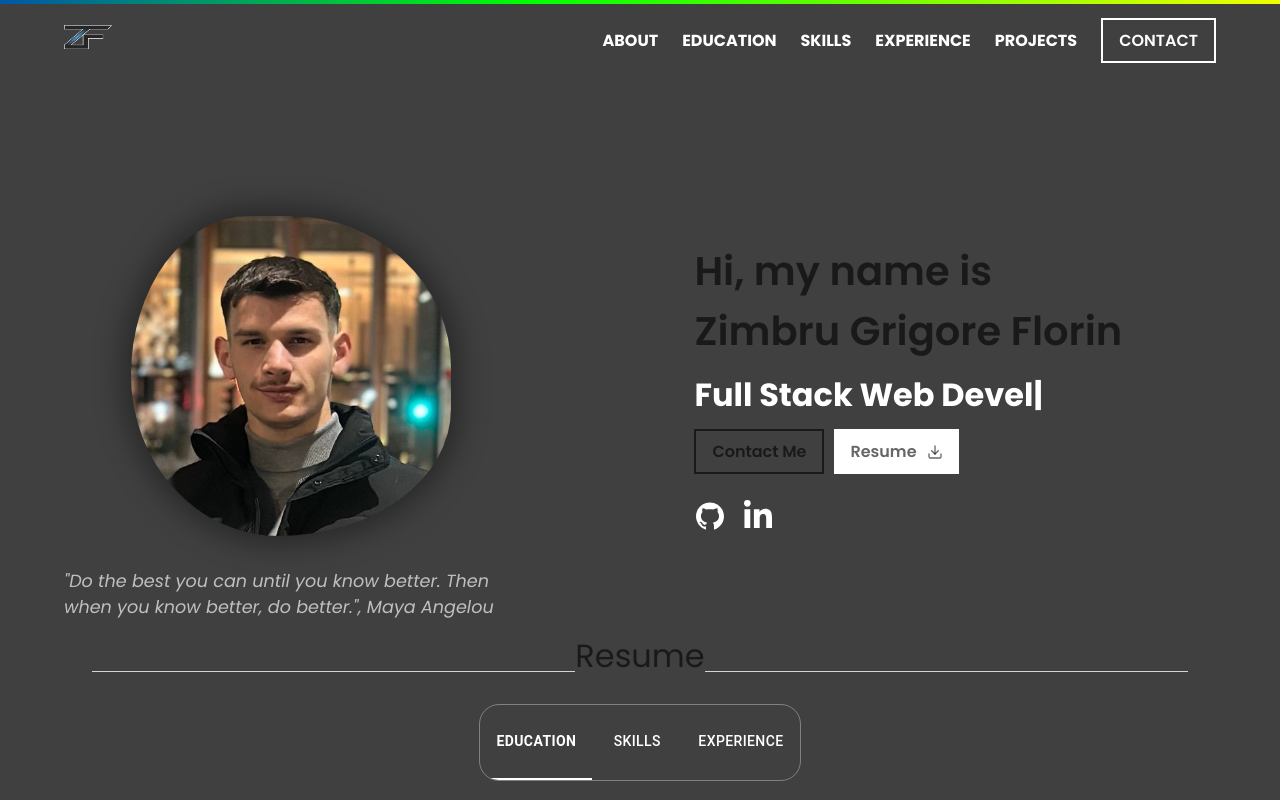
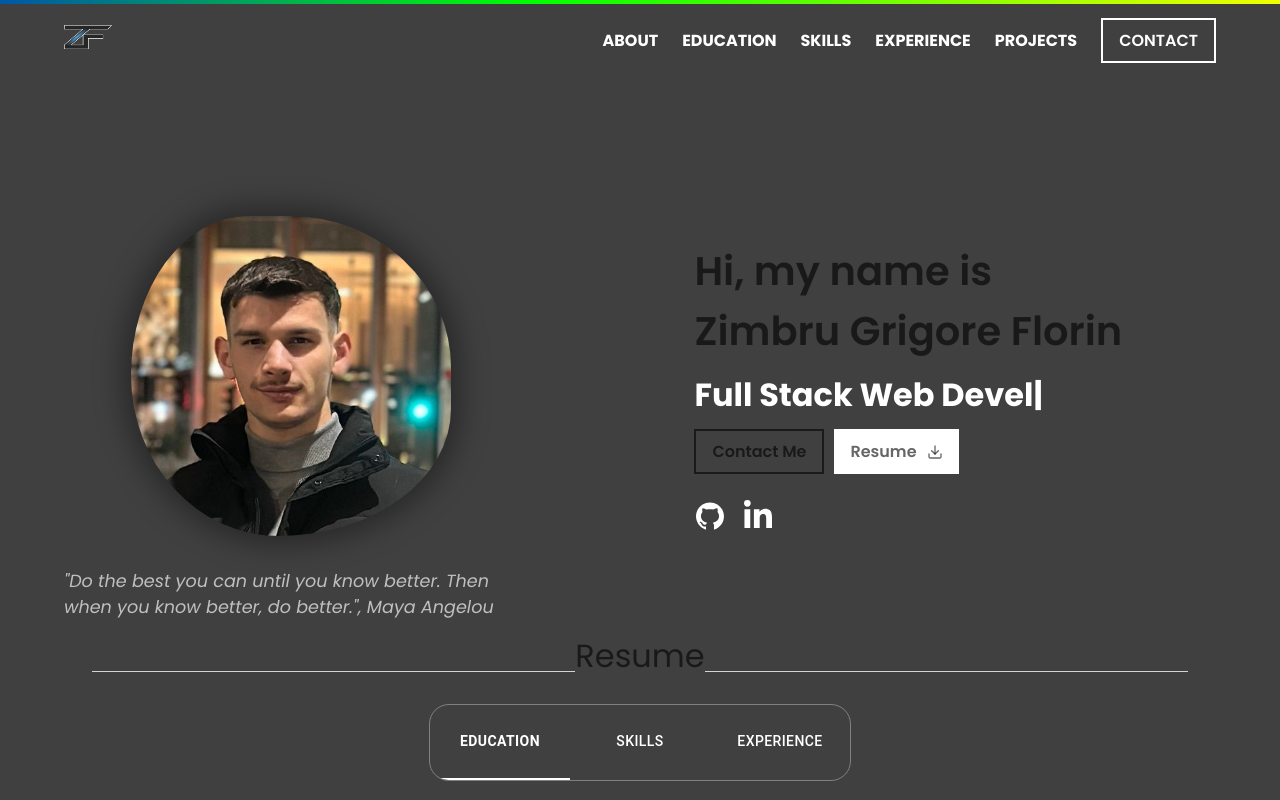
Before and after one commit to Florin14/florin-zimbru, a React (Vite) app: page / in a window 1280 px wide. Shown: the top 800 px of the page. Built offline with nearby package versions, Linux system fonts and the light colour scheme.

Commit message:
fix tabs

```diff
--- a/src/components/Resume/Resume.scss
+++ b/src/components/Resume/Resume.scss
@@ -65,6 +65,7 @@
         font-size: 14px;
         color: white;
         height: 75px;
+        min-width: 140px;
       }
 
       .tab-icon {
```
